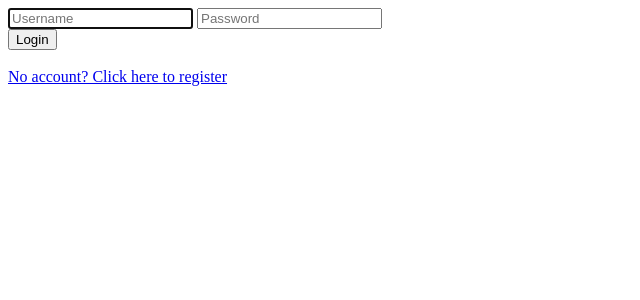
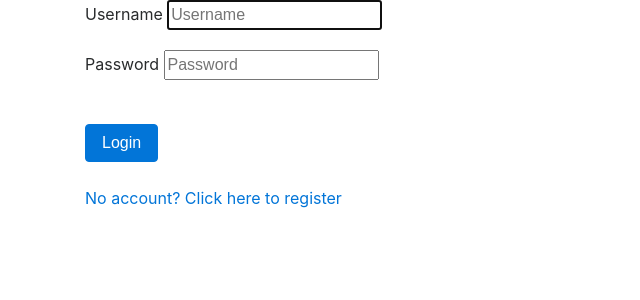
Before and after one commit to VijaySGill/matching-app, a Django app: page /matchingapp/ in a window 1280 px wide. Shown: the top 300 px of the page, without its empty margins (0-640 px from the left). Run offline with Django 3.2, Linux system fonts and the light colour scheme; some libraries are stand-ins or nearby versions.

Commit message:
Bootstrap

```diff
--- /dev/null
+++ b/matchingapp/static/style.css
@@ -0,0 +1,3 @@
+body{
+  background-color: red;
+}
--- a/matchingapp/templates/matchingapp/login.html
+++ b/matchingapp/templates/matchingapp/login.html
@@ -4,19 +4,29 @@
 		<meta charset="UTF-8">
 		<title>Register</title>
 		<meta name="viewport" content="width=device-width, initial-scale=1">
+		{% load static %}
+		<link rel="stylesheet" type="text/css" href="{% static 'matchingapp/style.css' %}">
+		<meta name="viewport" content="width=device-width, initial-scale=1">
+		<link rel="stylesheet" href="https://maxcdn.bootstrapcdn.com/bootstrap/4.0.0-alpha.6/css/bootstrap.min.css" integrity="sha384-rwoIResjU2yc3z8GV/NPeZWAv56rSmLldC3R/AZzGRnGxQQKnKkoFVhFQhNUwEyJ" crossorigin="anonymous">
+		<script src="https://code.jquery.com/jquery-3.1.1.slim.min.js" integrity="sha384-A7FZj7v+d/sdmMqp/nOQwliLvUsJfDHW+k9Omg/a/EheAdgtzNs3hpfag6Ed950n" crossorigin="anonymous"></script>
+		<script src="https://cdnjs.cloudflare.com/ajax/libs/tether/1.4.0/js/tether.min.js" integrity="sha384-DztdAPBWPRXSA/3eYEEUWrWCy7G5KFbe8fFjk5JAIxUYHKkDx6Qin1DkWx51bBrb" crossorigin="anonymous"></script>
+		<script src="https://maxcdn.bootstrapcdn.com/bootstrap/4.0.0-alpha.6/js/bootstrap.min.js" integrity="sha384-vBWWzlZJ8ea9aCX4pEW3rVHjgjt7zpkNpZk+02D9phzyeVkE+jo0ieGizqPLForn" crossorigin="anonymous"></script>
 	</head>
 	<body>
-			<form class="login-form">
-        <input class="input" id="username" type="text" name="username" placeholder="Username" autofocus/>
-        <input class="input" id="password" type="password" name="password" placeholder="Password"/>
-        <br/>
-        <label id = "message" style = "display: none;"></label>
-        <button class="next-button" onclick='loginUser()'> Login </button>
-        <br/>
-        <br/>
+			<form class="login-form container">
+				<div class="form-group">
+					<label for="username">Username</label>
+        	<input class="input" id="username" type="text" name="username" placeholder="Username" autofocus/>
+				</div>
+				<div class="form-group">
+					<label for="password">Password</label>
+        	<input class="input" id="password" type="password" name="password" placeholder="Password"/>
+				</div>
+        <br/><label id = "message" style = "display: none;"></label>
+        <button class="next-button btn btn-primary" onclick='loginUser()'> Login </button>
+        <br/><br/>
         <a href = "{%url 'register'%}">No account? Click here to register</a>
       </form>
-
       <script src="https://ajax.googleapis.com/ajax/libs/jquery/3.2.1/jquery.min.js"></script>
       <script type = 'text/javascript'>
         function loginUser()
@@ -28,28 +38,21 @@
               username: $("#username").val(),
               password: $("#password").val(),
             },
-            success: function(data)
-            {
-              if(data[0].success == "true")
-              {
+            success: function(data){
+              if(data[0].success == "true"){
                 $("#message").html("Successful login");
                 $("#message").css("display","inline");
               }
-
-              else if(data[0].success == "false" && data[0].message == "incorrect password")
-              {
+              else if(data[0].success == "false" && data[0].message == "incorrect password"){
                 $("#message").html("Incorrect login details. Please try again.");
                 $("#message").css("display","inline");
               }
-
-              else if(data[0].success == "false" && data[0].message == "user does not exist")
-              {
+              else if(data[0].success == "false" && data[0].message == "user does not exist"){
                 $("#message").html("No account matching this username exists. Please try again.");
                 $("#message").css("display","inline");
               }
             }
           });
-
           event.preventDefault();
         }
       </script>
```
Also changed, not shown: matchingapp/templates/matchingapp/register.html (+20 -4 lines).
